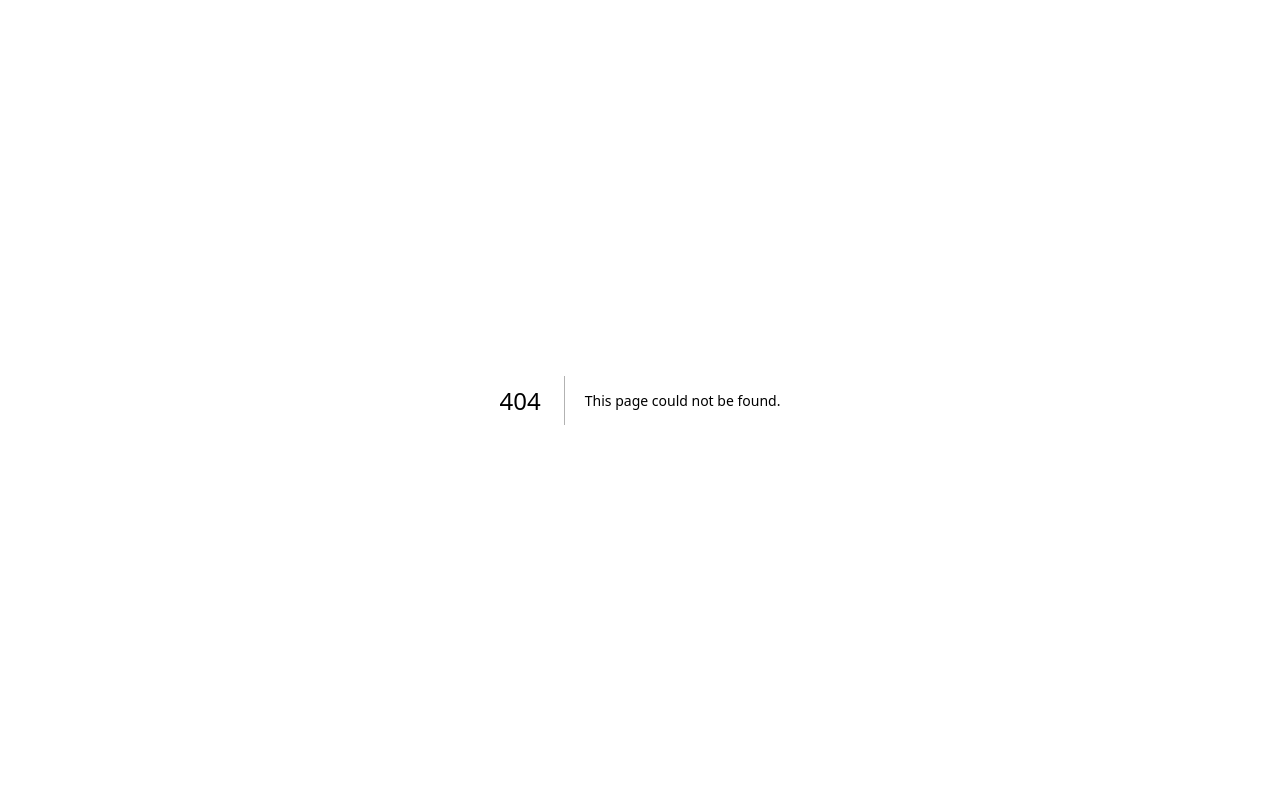
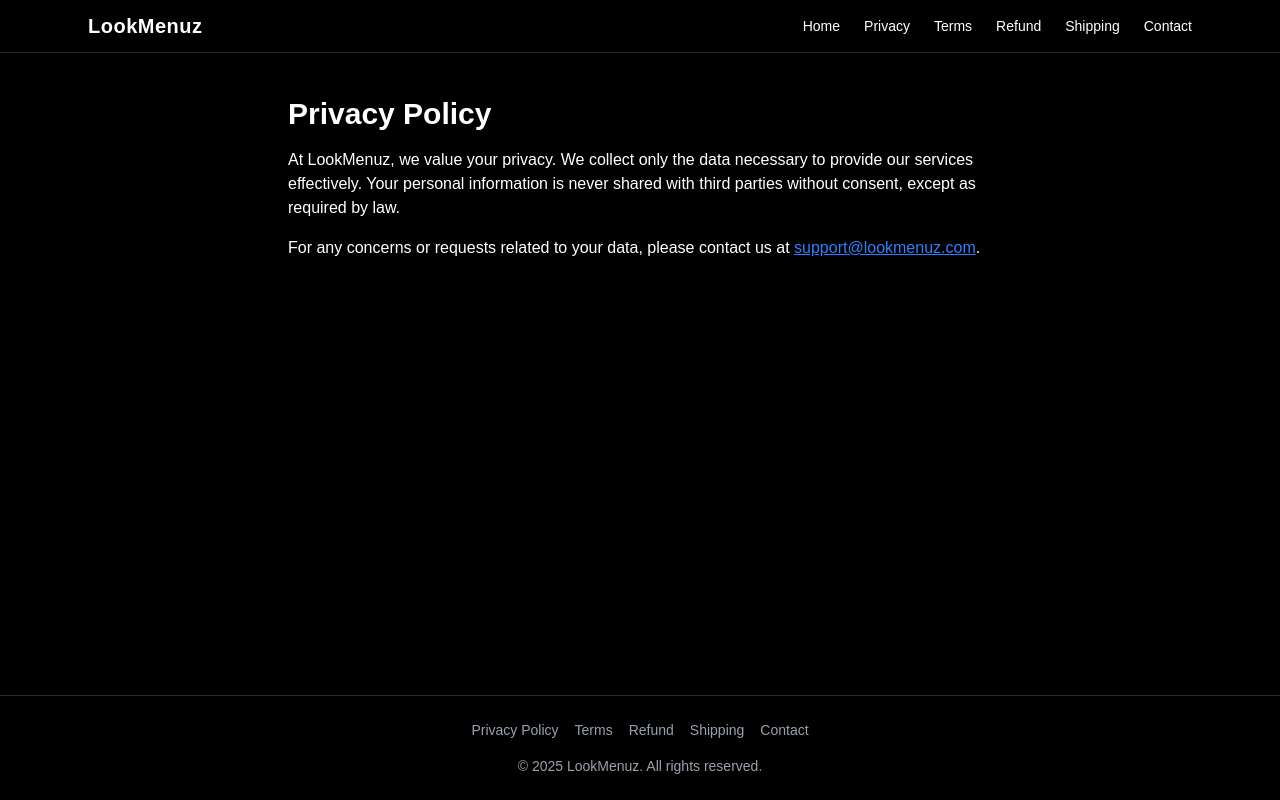
Before and after one commit to Zayed-Attar/lookmenuz-site, a Next.js app: page /privacy in a window 1280 px wide. Before the commit this address had no page. Built offline with nearby package versions, Linux system fonts and the light colour scheme.

Commit message:
Initial LookMenuz website

```diff
--- /dev/null
+++ b/src/components/Footer.tsx
@@ -0,0 +1,28 @@
+import Link from "next/link";
+
+export default function Footer() {
+  return (
+    <footer className="w-full bg-black text-gray-400 py-6 border-t border-gray-800 mt-12">
+      <div className="max-w-6xl mx-auto px-6 text-center text-sm">
+        <div className="flex flex-wrap justify-center gap-4 mb-4">
+          <Link href="/privacy" className="hover:text-yellow-400">
+            Privacy Policy
+          </Link>
+          <Link href="/terms" className="hover:text-yellow-400">
+            Terms
+          </Link>
+          <Link href="/refund" className="hover:text-yellow-400">
+            Refund
+          </Link>
+          <Link href="/shipping" className="hover:text-yellow-400">
+            Shipping
+          </Link>
+          <Link href="/contact" className="hover:text-yellow-400">
+            Contact
+          </Link>
+        </div>
+        <p>© {new Date().getFullYear()} LookMenuz. All rights reserved.</p>
+      </div>
+    </footer>
+  );
+}
--- /dev/null
+++ b/src/components/Navbar.tsx
@@ -0,0 +1,34 @@
+import Link from "next/link";
+
+export default function Navbar() {
+  return (
+    <nav className="w-full bg-black/90 text-white border-b border-gray-800 backdrop-blur-sm fixed top-0 z-50">
+      <div className="max-w-6xl mx-auto flex items-center justify-between px-6 py-3">
+        <Link href="/" className="text-xl font-bold tracking-wide">
+          LookMenuz
+        </Link>
+
+        <div className="hidden md:flex items-center gap-6 text-sm">
+          <Link href="/" className="hover:text-yellow-400 transition">
+            Home
+          </Link>
+          <Link href="/privacy" className="hover:text-yellow-400 transition">
+            Privacy
+          </Link>
+          <Link href="/terms" className="hover:text-yellow-400 transition">
+            Terms
+          </Link>
+          <Link href="/refund" className="hover:text-yellow-400 transition">
+            Refund
+          </Link>
+          <Link href="/shipping" className="hover:text-yellow-400 transition">
+            Shipping
+          </Link>
+          <Link href="/contact" className="hover:text-yellow-400 transition">
+            Contact
+          </Link>
+        </div>
+      </div>
+    </nav>
+  );
+}
--- a/src/pages/_app.tsx
+++ b/src/pages/_app.tsx
@@ -1,6 +1,18 @@
 import "@/styles/globals.css";
 import type { AppProps } from "next/app";
+import Navbar from "@/components/Navbar";
+import Footer from "@/components/Footer";
 
 export default function App({ Component, pageProps }: AppProps) {
-  return <Component {...pageProps} />;
+  return (
+    <div className="flex flex-col min-h-screen bg-black text-white">
+      <Navbar />
+      <main className="flex-grow pt-16">
+        {" "}
+        {/* pushes below fixed navbar */}
+        <Component {...pageProps} />
+      </main>
+      <Footer />
+    </div>
+  );
 }
--- /dev/null
+++ b/src/pages/contact.tsx
@@ -0,0 +1,16 @@
+export default function ContactUs() {
+  return (
+    <div className="p-8 max-w-3xl mx-auto text-center">
+      <h1 className="text-3xl font-bold mb-4">Contact Us</h1>
+      <p>
+        For any support, billing, or partnership inquiries, please contact us
+        at:
+      </p>
+      <p className="mt-4 text-lg font-semibold text-blue-600">
+        support@lookmenuz.com
+      </p>
+      <p className="mt-2 text-gray-600">Phone: +91 98765 43210</p>
+      <p className="mt-2 text-gray-600">Address: Pune, Maharashtra, India</p>
+    </div>
+  );
+}
--- a/src/pages/index.tsx
+++ b/src/pages/index.tsx
@@ -1,115 +1,20 @@
-import Image from "next/image";
-import { Geist, Geist_Mono } from "next/font/google";
-
-const geistSans = Geist({
-  variable: "--font-geist-sans",
-  subsets: ["latin"],
-});
-
-const geistMono = Geist_Mono({
-  variable: "--font-geist-mono",
-  subsets: ["latin"],
-});
-
 export default function Home() {
   return (
-    <div
-      className={`${geistSans.className} ${geistMono.className} font-sans grid grid-rows-[20px_1fr_20px] items-center justify-items-center min-h-screen p-8 pb-20 gap-16 sm:p-20`}
-    >
-      <main className="flex flex-col gap-[32px] row-start-2 items-center sm:items-start">
-        <Image
-          className="dark:invert"
-          src="/next.svg"
-          alt="Next.js logo"
-          width={180}
-          height={38}
-          priority
-        />
-        <ol className="font-mono list-inside list-decimal text-sm/6 text-center sm:text-left">
-          <li className="mb-2 tracking-[-.01em]">
-            Get started by editing{" "}
-            <code className="bg-black/[.05] dark:bg-white/[.06] font-mono font-semibold px-1 py-0.5 rounded">
-              src/pages/index.tsx
-            </code>
-            .
-          </li>
-          <li className="tracking-[-.01em]">
-            Save and see your changes instantly.
-          </li>
-        </ol>
-        <div className="flex gap-4 items-center flex-col sm:flex-row">
-          <a
-            className="rounded-full border border-solid border-transparent transition-colors flex items-center justify-center bg-foreground text-background gap-2 hover:bg-[#383838] dark:hover:bg-[#ccc] font-medium text-sm sm:text-base h-10 sm:h-12 px-4 sm:px-5 sm:w-auto"
-            href="https://vercel.com/new?utm_source=create-next-app&utm_medium=default-template-tw&utm_campaign=create-next-app"
-            target="_blank"
-            rel="noopener noreferrer"
-          >
-            <Image
-              className="dark:invert"
-              src="/vercel.svg"
-              alt="Vercel logomark"
-              width={20}
-              height={20}
-            />
-            Deploy now
-          </a>
-          <a
-            className="rounded-full border border-solid border-black/[.08] dark:border-white/[.145] transition-colors flex items-center justify-center hover:bg-[#f2f2f2] dark:hover:bg-[#1a1a1a] hover:border-transparent font-medium text-sm sm:text-base h-10 sm:h-12 px-4 sm:px-5 w-full sm:w-auto md:w-[158px]"
-            href="https://nextjs.org/docs?utm_source=create-next-app&utm_medium=default-template-tw&utm_campaign=create-next-app"
-            target="_blank"
-            rel="noopener noreferrer"
-          >
-            Read our docs
-          </a>
-        </div>
-      </main>
-      <footer className="row-start-3 flex gap-[24px] flex-wrap items-center justify-center">
-        <a
-          className="flex items-center gap-2 hover:underline hover:underline-offset-4"
-          href="https://nextjs.org/learn?utm_source=create-next-app&utm_medium=default-template-tw&utm_campaign=create-next-app"
-          target="_blank"
-          rel="noopener noreferrer"
-        >
-          <Image
-            aria-hidden
-            src="/file.svg"
-            alt="File icon"
-            width={16}
-            height={16}
-          />
-          Learn
-        </a>
-        <a
-          className="flex items-center gap-2 hover:underline hover:underline-offset-4"
-          href="https://vercel.com/templates?framework=next.js&utm_source=create-next-app&utm_medium=default-template-tw&utm_campaign=create-next-app"
-          target="_blank"
-          rel="noopener noreferrer"
-        >
-          <Image
-            aria-hidden
-            src="/window.svg"
-            alt="Window icon"
-            width={16}
-            height={16}
-          />
-          Examples
-        </a>
-        <a
-          className="flex items-center gap-2 hover:underline hover:underline-offset-4"
-          href="https://nextjs.org?utm_source=create-next-app&utm_medium=default-template-tw&utm_campaign=create-next-app"
-          target="_blank"
-          rel="noopener noreferrer"
-        >
-          <Image
-            aria-hidden
-            src="/globe.svg"
-            alt="Globe icon"
-            width={16}
-            height={16}
-          />
-          Go to nextjs.org →
-        </a>
-      </footer>
+    <div className="flex flex-col items-center justify-center text-center py-24 px-6 min-h-[calc(100vh-100px)]">
+      <h1 className="text-5xl md:text-6xl font-bold mb-6 text-yellow-400">
+        LookMenuz
+      </h1>
+      <p className="text-lg md:text-xl text-gray-300 max-w-2xl mb-8">
+        Empowering restaurants with real-time digital menus — manage, update,
+        and share effortlessly with QR codes. No more reprinting menus ever
+        again.
+      </p>
+      <a
+        href="mailto:support@lookmenuz.com"
+        className="bg-yellow-500 text-black px-8 py-3 rounded-lg font-semibold hover:bg-yellow-400 transition"
+      >
+        Get in Touch
+      </a>
     </div>
   );
 }
--- /dev/null
+++ b/src/pages/privacy.tsx
@@ -0,0 +1,22 @@
+export default function PrivacyPolicy() {
+  return (
+    <div className="p-8 max-w-3xl mx-auto">
+      <h1 className="text-3xl font-bold mb-4">Privacy Policy</h1>
+      <p>
+        At LookMenuz, we value your privacy. We collect only the data necessary
+        to provide our services effectively. Your personal information is never
+        shared with third parties without consent, except as required by law.
+      </p>
+      <p className="mt-4">
+        For any concerns or requests related to your data, please contact us at{" "}
+        <a
+          href="mailto:support@lookmenuz.com"
+          className="text-blue-500 underline"
+        >
+          support@lookmenuz.com
+        </a>
+        .
+      </p>
+    </div>
+  );
+}
--- /dev/null
+++ b/src/pages/refund.tsx
@@ -0,0 +1,19 @@
+export default function RefundPolicy() {
+  return (
+    <div className="p-8 max-w-3xl mx-auto">
+      <h1 className="text-3xl font-bold mb-4">Refund Policy</h1>
+      <p>
+        Subscription payments for LookMenuz are non-refundable once the billing
+        cycle has started. However, in exceptional cases such as duplicate
+        payments or system errors, users may request a review by contacting{" "}
+        <a
+          href="mailto:support@lookmenuz.com"
+          className="text-blue-500 underline"
+        >
+          support@lookmenuz.com
+        </a>
+        .
+      </p>
+    </div>
+  );
+}
--- /dev/null
+++ b/src/pages/shipping.tsx
@@ -0,0 +1,12 @@
+export default function ShippingPolicy() {
+  return (
+    <div className="p-8 max-w-3xl mx-auto">
+      <h1 className="text-3xl font-bold mb-4">Shipping & Delivery Policy</h1>
+      <p>
+        LookMenuz is a digital SaaS platform; hence, there are no physical
+        deliveries. All features and services are activated online immediately
+        after successful payment and verification.
+      </p>
+    </div>
+  );
+}
--- /dev/null
+++ b/src/pages/terms.tsx
@@ -0,0 +1,16 @@
+export default function TermsAndConditions() {
+  return (
+    <div className="p-8 max-w-3xl mx-auto">
+      <h1 className="text-3xl font-bold mb-4">Terms and Conditions</h1>
+      <p>
+        By accessing LookMenuz, you agree to comply with our terms. We reserve
+        the right to modify, suspend, or terminate access to our services if any
+        misuse or violation occurs. All content remains the property of
+        LookMenuz.
+      </p>
+      <p className="mt-4">
+        Continued use of our platform indicates acceptance of these terms.
+      </p>
+    </div>
+  );
+}
```
